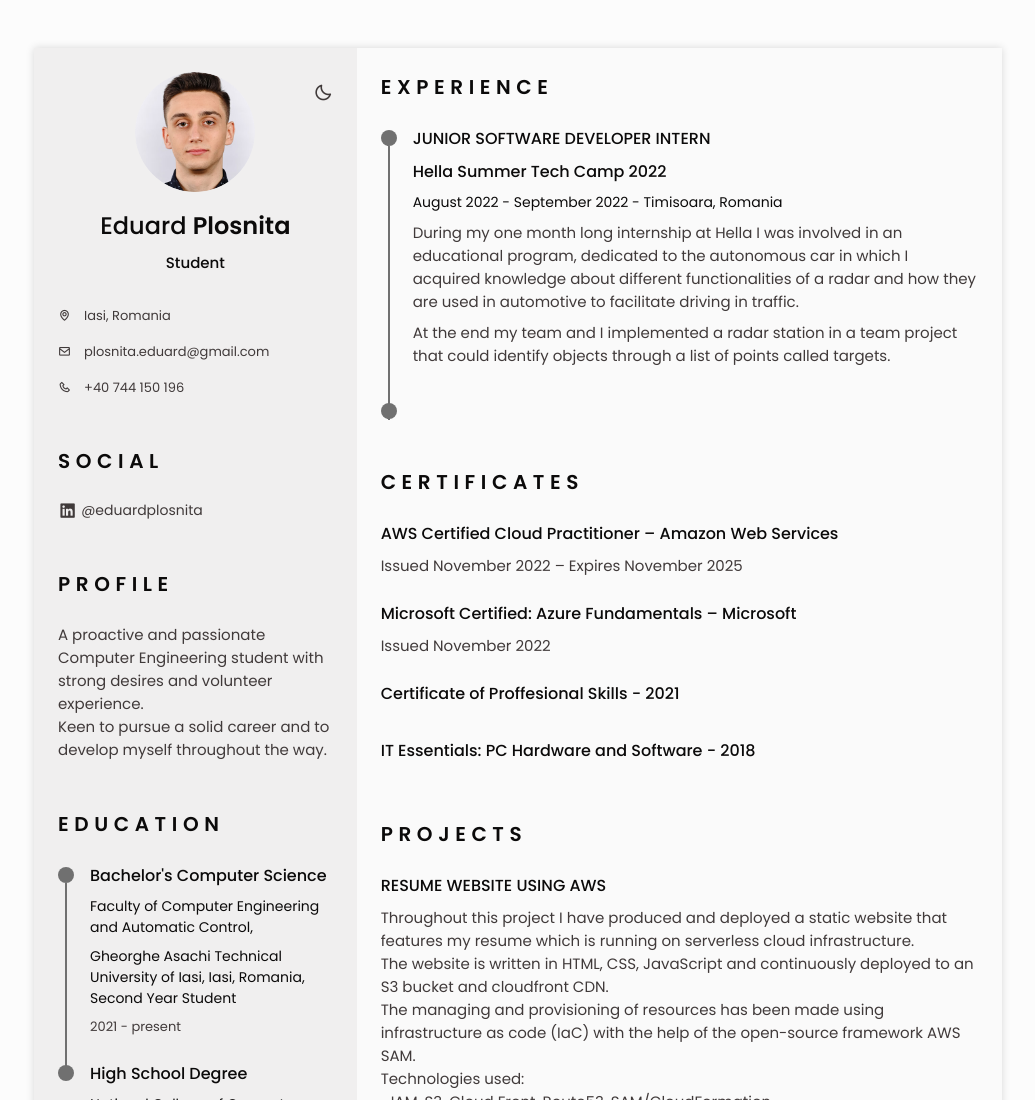
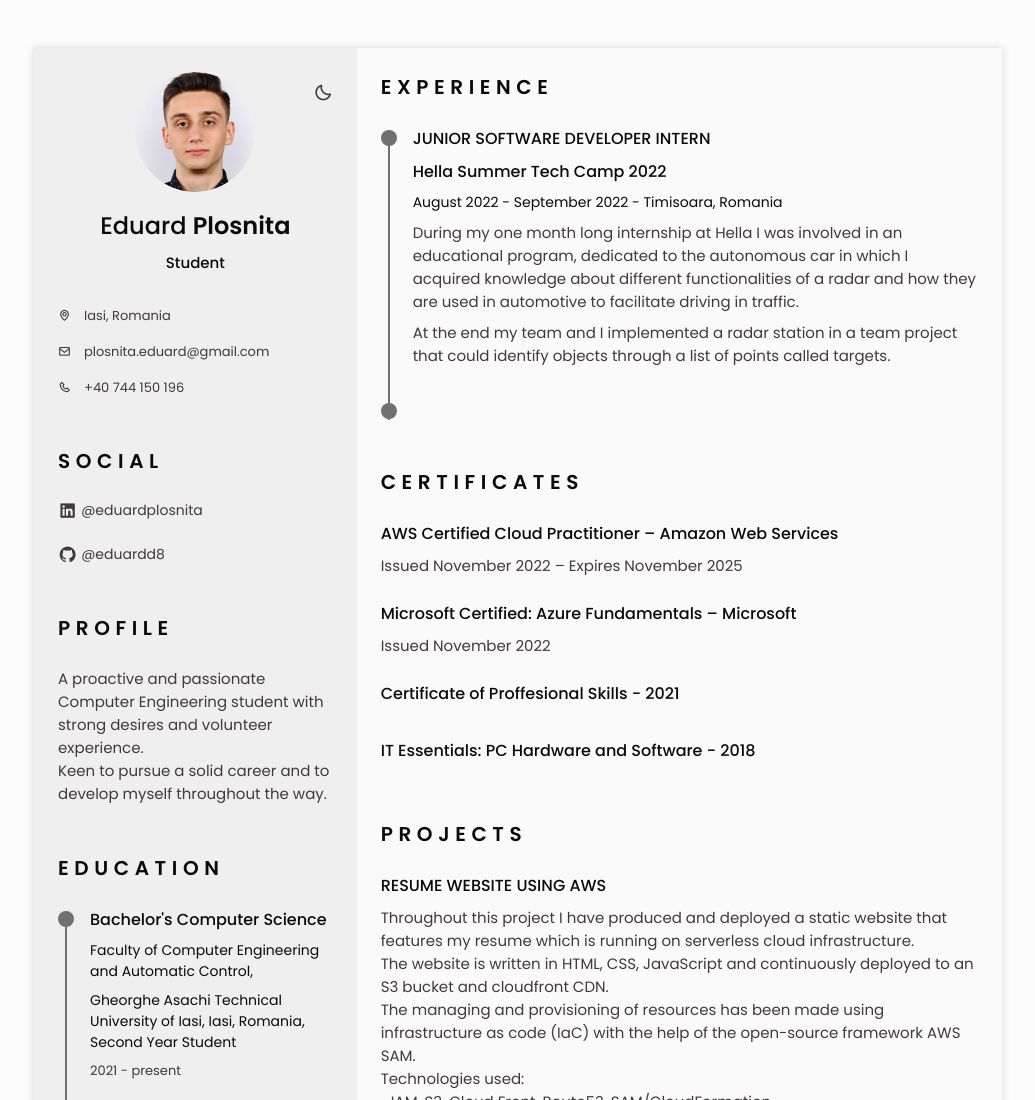
Before and after one commit to eduardd8/static-website-hosting-aws, a plain HTML site: page cloud-resume/resume-site/index.html in a window 1280 px wide. Shown: the top 1100 px of the page, without its empty margins (122-1157 px from the left). Drawn offline with nearby package versions, Linux system fonts and the light colour scheme.

Commit message:
Update index.html

```diff
--- a/cloud-resume/resume-site/index.html
+++ b/cloud-resume/resume-site/index.html
@@ -96,7 +96,12 @@
                             <a href="https://www.linkedin.com/in/eduard-plosnita-7103a8221/" target="_blank" class="social_link">
                                 <i class="bx bxl-linkedin-square social_icon"></i> @eduardplosnita
                             </a>
-
+                        </div>
+                        <br>
+                        <div class="social_container bd-grid">
+                            <a href="https://github.com/eduardd8" target="_blank" class="social_link">
+                                <i class="bx bxl-github social_icon"></i> @eduardd8
+                            </a>
                         </div>
                     </section>
                     <!-- PROFILE -->
```
